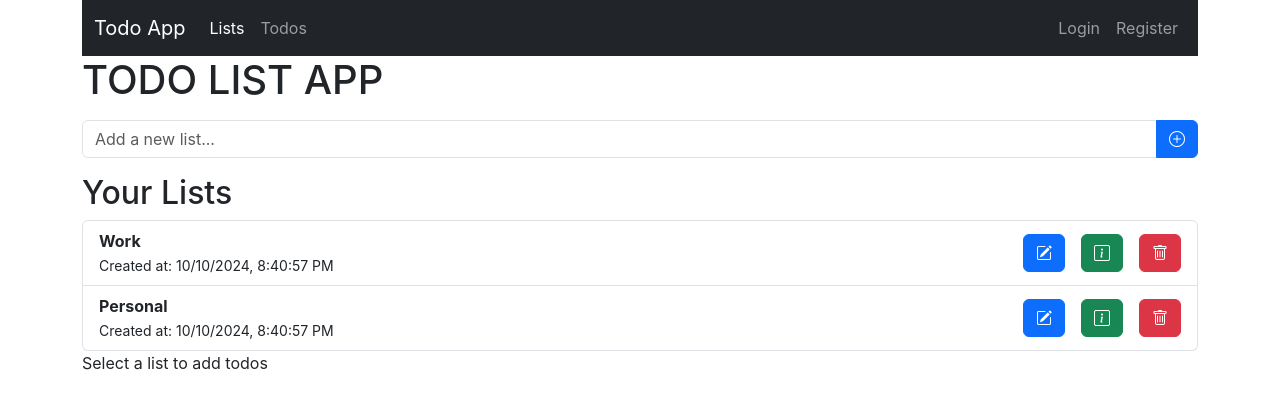
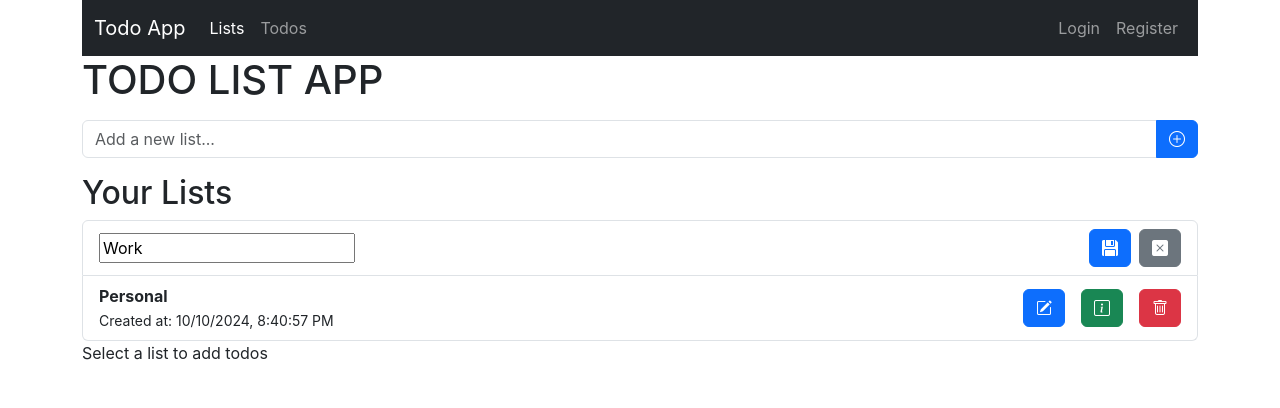
Before and after one commit to hidran/redux-toolkit-todoapp, a React (Create React App) app: page /lists in a window 1280 px wide. Both pictures are taken after a click on the button 1044 px from the left and 253 px from the top of the page. Shown: the top 408 px of the page. Built offline with nearby package versions, Linux system fonts and the light colour scheme.

Commit message:
Edits lists in place

```diff
--- a/src/features/lists/ListItem.js
+++ b/src/features/lists/ListItem.js
@@ -1,28 +1,49 @@
-import React from 'react';
+import React, { useState } from 'react';
 import { useDispatch } from 'react-redux';
-import { removeList } from './listsSlice';
+import { removeList, updateList } from './listsSlice';
 import { useNavigate } from 'react-router-dom';
 
 function ListItem({ list }) {
+  const [isEditing,setIsEditing] = useState(false);
+    const [name, setName] = useState(list.name);
     const dispatch = useDispatch();
 
     const handleRemove = () => {
         dispatch(removeList({ id: list.id }));
     };
     const handleEdit = () => {
-        //dispatch(removeList({ id: list.id }));
+        setIsEditing(true);
     };
     const navigate = useNavigate();
     const handleNavigate = () =>{
+        if(isEditing){
+            return;
+        }
         navigate(`/lists/${list.id}?listName=${encodeURIComponent(list.name)}`)
     };
+    const handleCancel = () =>{
+        setName(list.name);
+        setIsEditing(false);
+    }
+    const handleSave = () => {
+        dispatch(updateList({listId:list.id, name}));
+        setIsEditing(false);
+    }
     return (
         <li className="list-group-item d-flex justify-content-between align-items-center">
             <div onClick={handleNavigate} style={{cursor:'pointer'}}>
+                {isEditing ? (
+                    <input value={name} onChange={ e=> setName(e.target.value)}/>
+                ):(
+                    <>
                     <strong>{list.name}</strong> <br />
                     <small>Created at: {new Date(list.created_at).toLocaleString()}</small>
+                   </>
+                )}
             </div>
             <div className= "d-flex ms-3 align-items-center">
+                { !isEditing?
+                (<>
                     <button className="btn btn-primary me-3" title="Edit list" onClick={handleEdit}>
                         <i className="bi bi-pencil-square"></i>
                     </button>
@@ -32,6 +53,19 @@ function ListItem({ list }) {
                 <button className="btn btn-danger" title="remove lists" onClick={handleRemove}>
                     <i className="bi bi-trash"></i>
                 </button>
+               </>) :
+                    (
+
+                        <>
+                            <button title ="Save" className="btn btn-primary me-2" onClick={handleSave}>
+                                <i className="bi bi-floppy-fill"></i>
+                            </button>
+                            <button title="Back to list" className="btn btn-secondary" onClick={handleCancel}>
+                               <i className="bi bi-x-square-fill"></i>
+                            </button>
+                        </>
+                    )
+}
             </div>
         </li>
     );
--- a/src/features/lists/listsSlice.js
+++ b/src/features/lists/listsSlice.js
@@ -15,8 +15,15 @@ const listsSlice = createSlice({
         removeList: (state, action) => {
             return state.filter(list => list.id !== action.payload.id);
         },
+        updateList: (state, action) => {
+            const{listId, name} = action.payload;
+            const list = state.find(list => list.id === listId);
+            if(list){
+                list.name = name;
+            }
+        },
     },
 });
 
-export const { addList, removeList } = listsSlice.actions;
+export const { addList, removeList, updateList } = listsSlice.actions;
 export default listsSlice.reducer;
```
Lines whose indentation alone changed are shown as unchanged.
